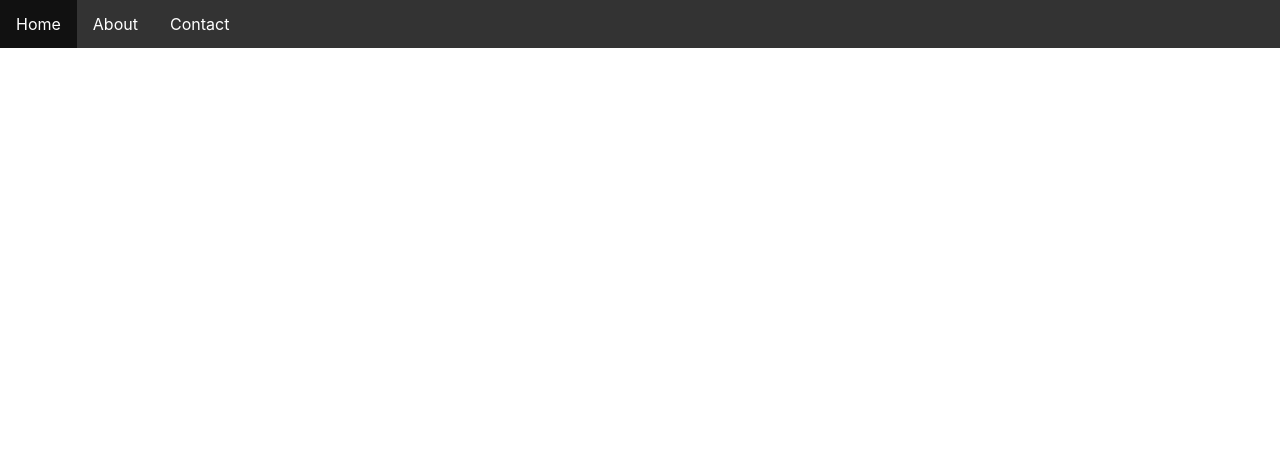
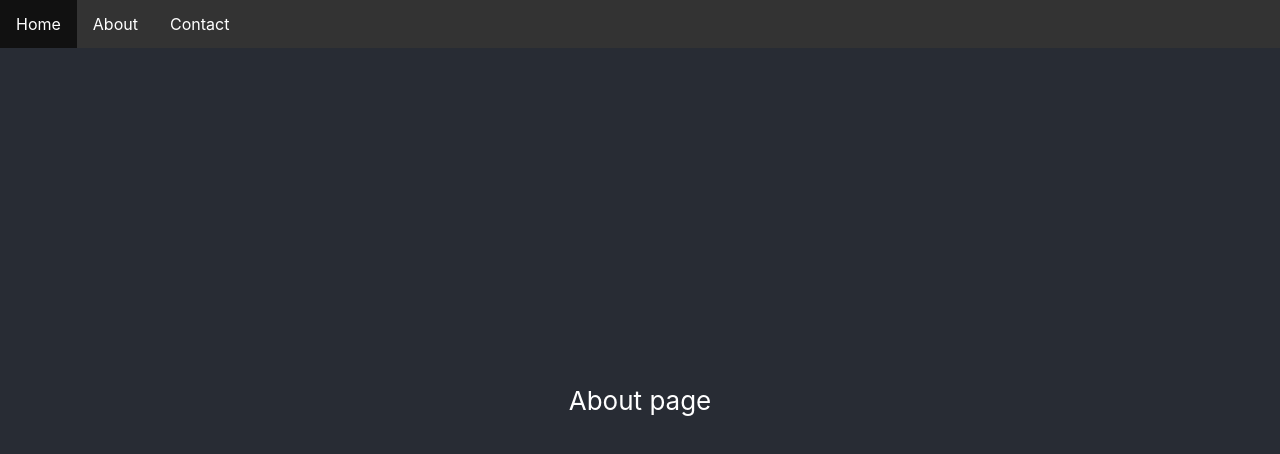
Before and after one commit to notkelloggstony/test-react-gh-pages, a React (Create React App) app: page /about in a window 1280 px wide. Shown: the top 454 px of the page. Built offline with nearby package versions, Linux system fonts and the light colour scheme.

Commit message:
Added components and tested routing for About and Contact pages

```diff
--- a/src/App.css
+++ b/src/App.css
@@ -63,3 +63,14 @@
 #navigation li:hover{
   background-color: #111;
 }
+
+.page {
+  background-color: #282c34;
+  min-height: 100vh;
+  display: flex;
+  flex-direction: column;
+  align-items: center;
+  justify-content: center;
+  font-size: calc(10px + 2vmin);
+  color: white;
+}
--- a/src/App.js
+++ b/src/App.js
@@ -2,6 +2,8 @@ import './App.css';
 import React from 'react';
 import { Route, Switch, Link } from 'react-router-dom';
 import Home from './components/Home';
+import About from './components/About';
+import Contact from './components/Contact';
 
 function App() {
   return (
@@ -25,9 +27,12 @@ function App() {
       <Route exact path="/">
         <Home />
       </Route>
-      {/* <Route path="/about">
+      <Route path="/about">
         <About />
-      </Route> */}
+      </Route>
+      <Route path="/contact">
+        <Contact />
+      </Route>
     </Switch>
     </div>
   );
--- /dev/null
+++ b/src/components/About.jsx
@@ -0,0 +1,14 @@
+import '../App.css';
+import React from 'react';
+
+class About extends React.Component {
+    render() {
+        return (
+            <div className="page">
+                <p>About page</p>
+            </div>
+        );
+    }
+}
+
+export default About;
--- /dev/null
+++ b/src/components/Contact.jsx
@@ -0,0 +1,14 @@
+import '../App.css';
+import React from 'react';
+
+class Contact extends React.Component {
+    render() {
+        return (
+            <div className="page">
+                <p>Contact page</p>
+            </div>
+        );
+    }
+}
+
+export default Contact;
```
